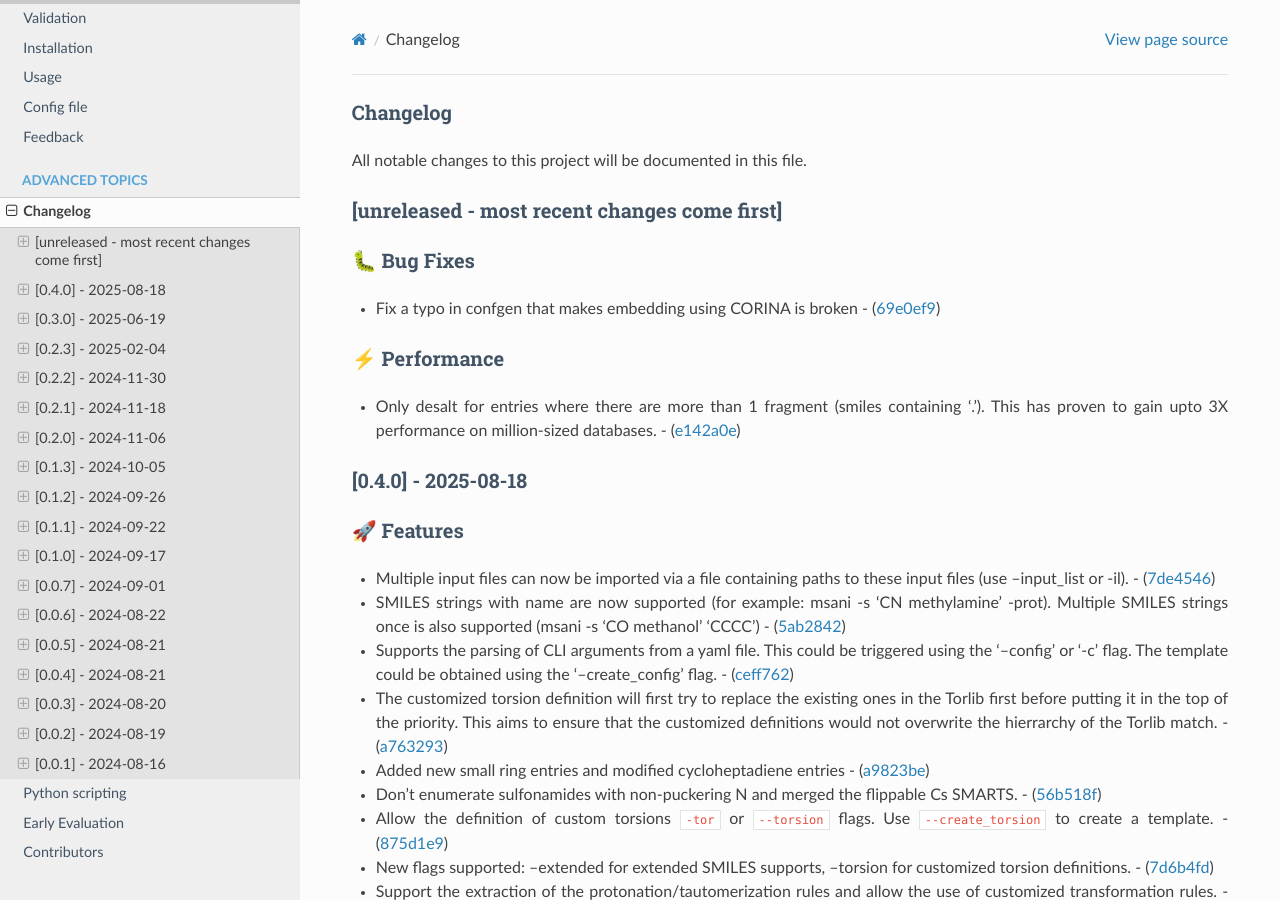
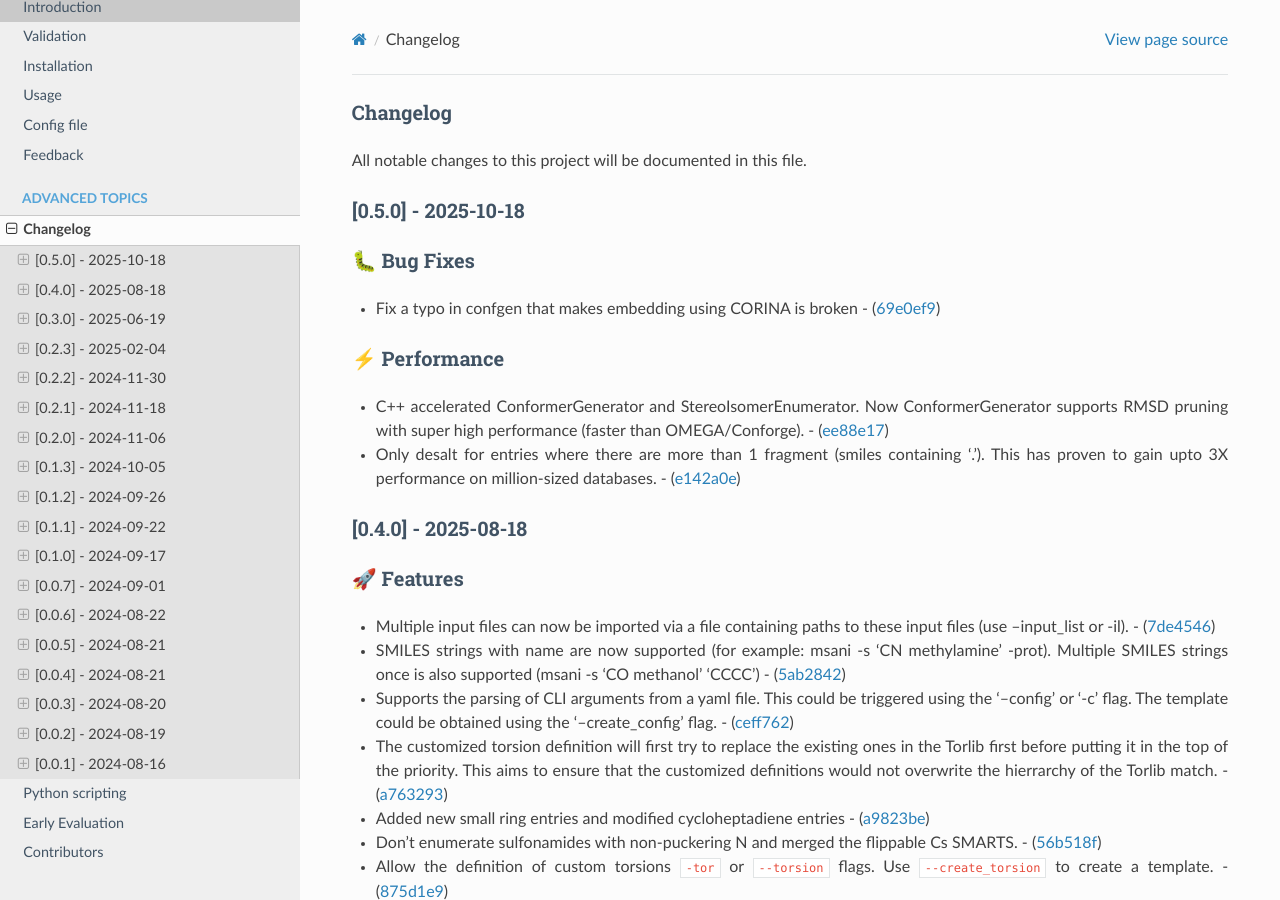
Before and after one commit to phonglam3103/msani-readthedocs, a Sphinx documentation site: the page built from docs/source/changes.rst, in a window 1280 px wide and 900 px high. Built offline with Sphinx 7.4.7 and the Read the Docs theme 3.1.0, drawn with Linux system fonts in a browser that asks for light colours; formulas are drawn with MathJax 3.

Commit message:
Update changes.rst from the software repository

```diff
--- a/docs/source/changes.rst
+++ b/docs/source/changes.rst
@@ -3,8 +3,8 @@ Changelog
 
 All notable changes to this project will be documented in this file.
 
-[unreleased - most recent changes come first]
----------------------------------------------
+[0.5.0] - 2025-10-18
+--------------------
 
 🐛 Bug Fixes
 ~~~~~~~~~~~~
@@ -15,10 +15,16 @@ All notable changes to this project will be documented in this file.
 ⚡ Performance
 ~~~~~~~~~~~~~~
 
+-  C++ accelerated ConformerGenerator and StereoIsomerEnumerator. Now
+   ConformerGenerator supports RMSD pruning with super high performance
+   (faster than OMEGA/Conforge). -
+   (`ee88e17 <https://github.com/phonglam3103/MolSanitizer/commit/ee88e1726b55c045a20803a0f0f9d5b154253715>`__)
 -  Only desalt for entries where there are more than 1 fragment (smiles
    containing ‘.’). This has proven to gain upto 3X performance on
    million-sized databases. -
    (`e142a0e <https://github.com/phonglam3103/MolSanitizer/commit/e142a0e7ae87387c738d2dd666ac0fcec719d22e>`__)
+
+.. _section-1:
 
 [0.4.0] - 2025-08-18
 --------------------
@@ -399,7 +405,7 @@ All notable changes to this project will be documented in this file.
    user want to use. -
    (`358e4dd <https://github.com/phonglam3103/MolSanitizer/commit/358e4dd0ce07ca6e3792eb8f4ea11945083555d5>`__)
 
-.. _section-4:
+.. _section-5:
 
 [0.2.1] - 2024-11-18
 --------------------
@@ -745,7 +751,7 @@ All notable changes to this project will be documented in this file.
 -  Revert back to 300 initial conformations for better performance -
    (`31fabcb <https://github.com/phonglam3103/MolSanitizer/commit/31fabcb4e8f238f691c27a2cd518e653e37fb85f>`__)
 
-.. _section-9:
+.. _section-10:
 
 [0.1.0] - 2024-09-17
 --------------------
```
Also changed, not shown: other parts of docs/source/changes.rst (+14 -14 lines).
